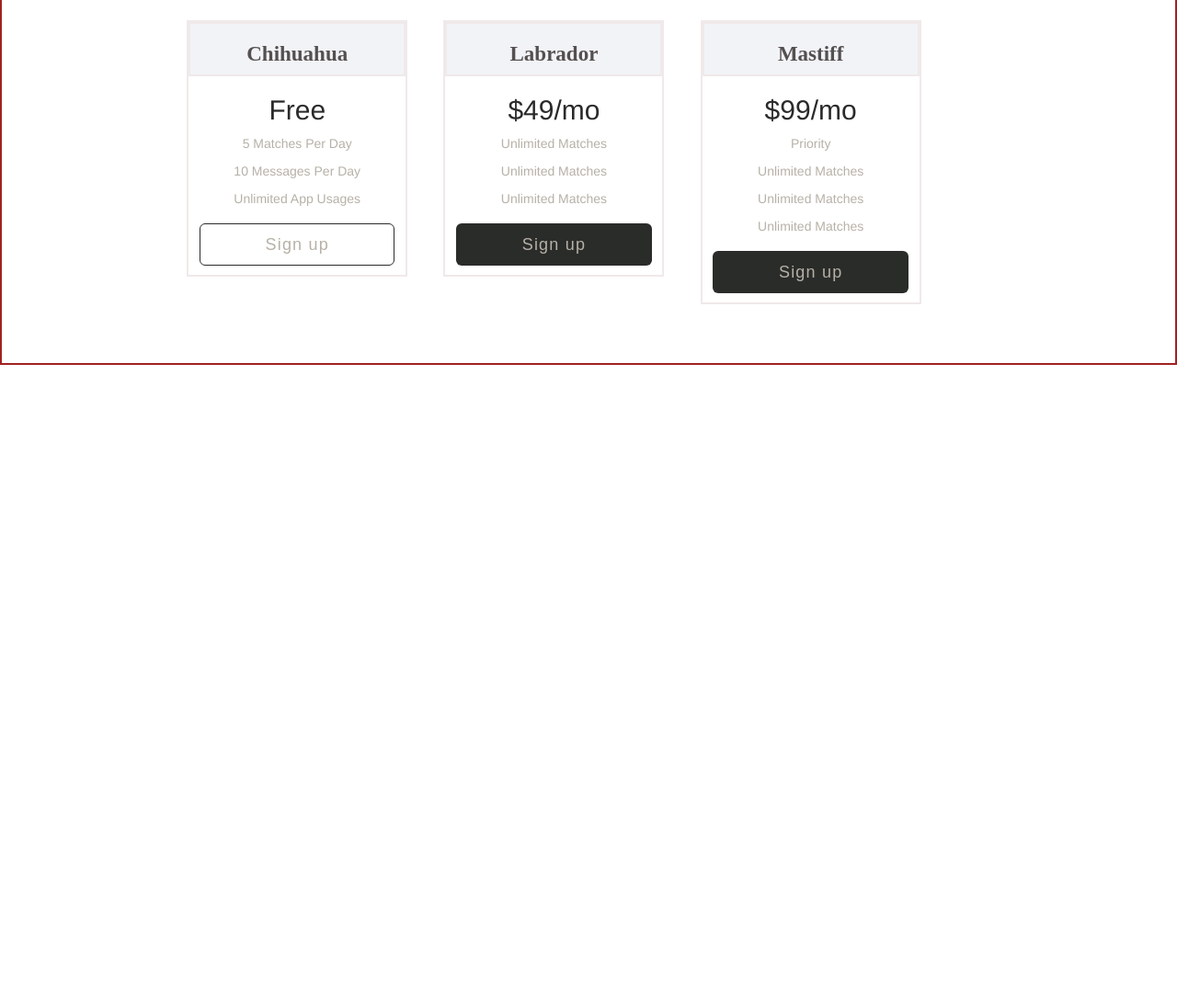
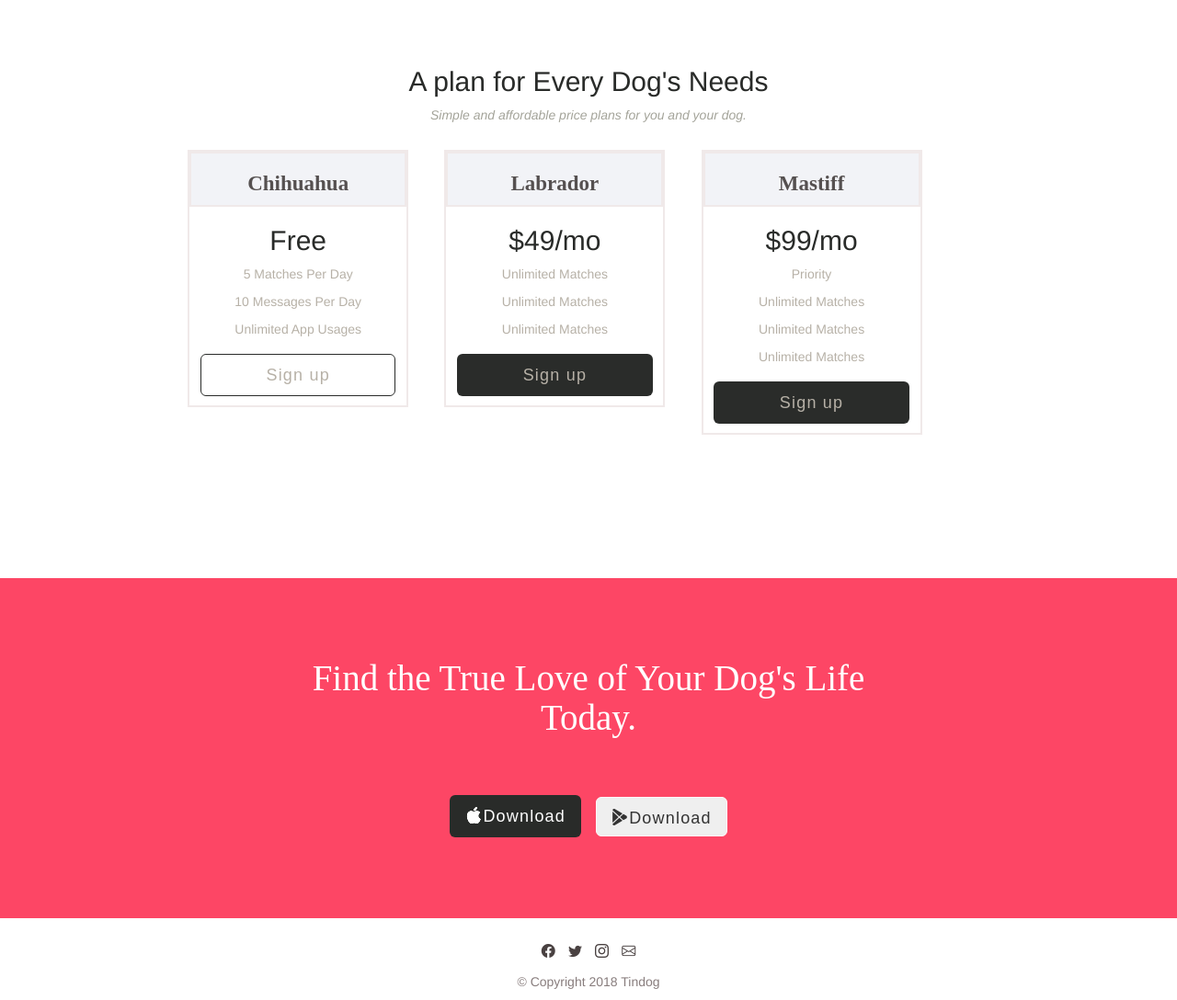
Before and after one commit to MarkBenedictMuyot/Tindog, a plain HTML site: page index.html in a window 1280 px wide. Shown: the part 1666-2754 px from the top of the page at 92% size. Before the commit the page ends 2063 px from the top, so only its background shows below. Drawn offline with nearby package versions, Linux system fonts and the light colour scheme.

Commit message:
added download portion, social media links and copyright. used copyright icon by CSS (&copy;)

```diff
--- a/index.html
+++ b/index.html
@@ -187,13 +187,26 @@
 
         </section>
 
-        <section class="download" id="download"></section>
-
-
+        <section class="download container-fluid" id="download">
+            <h2>Find the True Love of Your Dog's Life Today.</h2>
+            <div class="dbuttons">
+                <button type="button" class="btn  btn-lg" id="button1"><i class="bi bi-apple"></i>Download</button>
+                <button type="button" class="btn  btn-lg" id="button3"><i
+                        class="bi bi-google-play"></i>Download</button>
+            </div>
+        </section>
     </main>
 
-
-
+    <footer>
+        <div class="socmedia">
+            <a href="#" class="bi bi-facebook social"></a>
+            <a href="#" class="bi bi-twitter social"></a>
+            <a href="#" class="bi bi-instagram social"></a>
+            <a href="#" class="bi bi-envelope social"></a>
+        </div>
+        <div class="copyright">
+            <p>&copy; Copyright 2018 Tindog</p>
+        </div>
     </footer>
 
 
--- a/styles.css
+++ b/styles.css
@@ -147,10 +147,11 @@ button {
 
 
     position: relative;
-    margin-top: -3.2%;
+    margin-top: -.2%;
     background-color: white;
     width: 100%;
-    height: 70%;
+    margin-bottom: 12%;
+
 
 }
 
@@ -256,12 +257,14 @@ a {
 
 .pricing {
     text-align: center;
-    padding-top: 6%;
+    padding-top: 8%;
     color: rgb(12, 12, 12);
-    padding-bottom: 5%;
+    padding-bottom: 12%;
     border: 2px solid rgb(161, 33, 33);
     padding-left: 15%;
     padding-right: 15%;
+    border: 3px solid white;
+
 }
 
 .prce {
@@ -316,3 +319,47 @@ h2 {
     background-color: white;
     border: 1px solid #292b29;
 }
+
+.download>h2 {
+    color: white;
+    font-family: Ubuntu sans-serif;
+    font-size: 39px;
+    padding-left: 25%;
+    padding-right: 25%;
+    text-align: center;
+    margin-top: 7%;
+
+}
+
+.dbuttons {
+    margin-top: 5%;
+    text-align: center;
+    margin-bottom: 7%;
+}
+
+#button3 {
+
+    border: 1px solid white;
+    height: 43px;
+    margin-left: 12px;
+
+}
+
+.socmedia {
+    margin-top: 2%;
+    margin-bottom: 1%;
+    color: #292b29;
+    text-align: center;
+    font-size: 15px;
+}
+
+.social {
+    color: rgb(73, 65, 65);
+    padding-left: 5px;
+    padding-right: 5px;
+}
+
+.copyright {
+    text-align: center;
+    color: rgb(136, 125, 125);
+}
```
